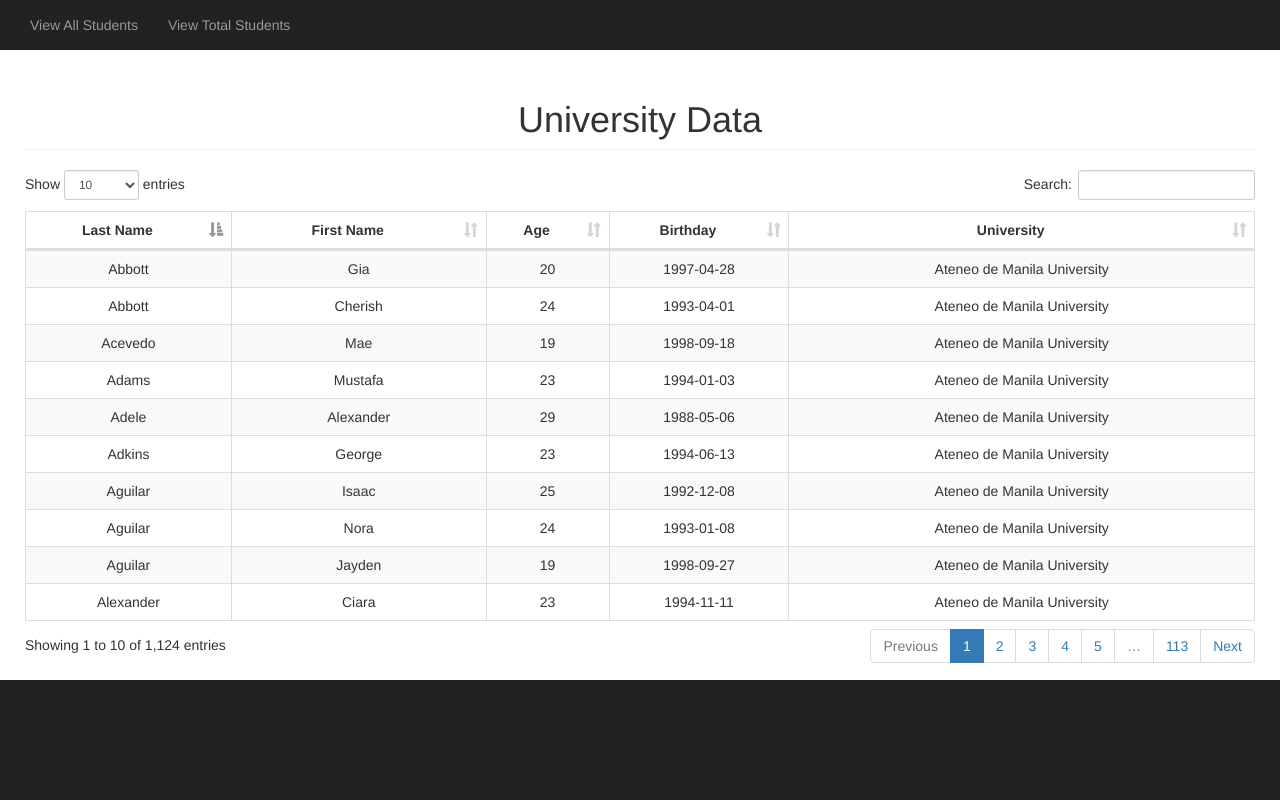
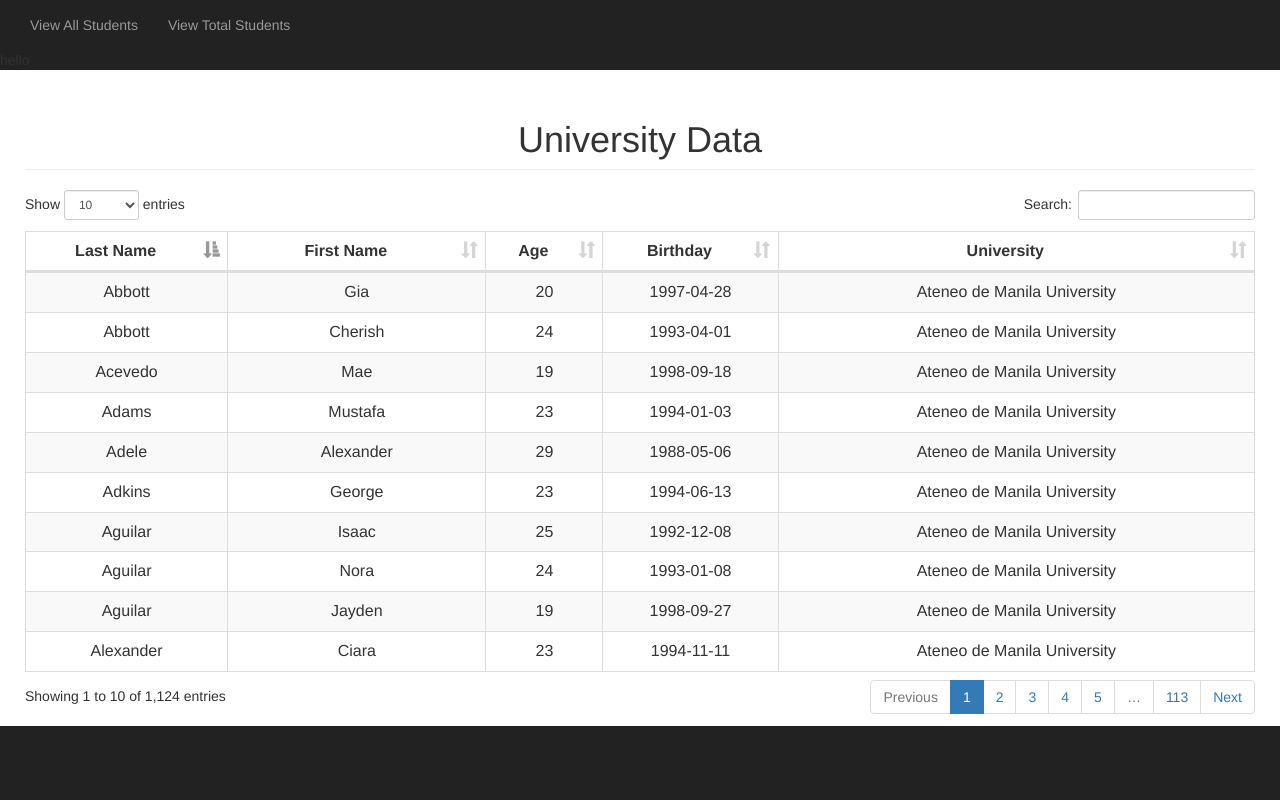
Before and after one commit to jonasd1v/SYSINTGRepo, a PHP site: page /pages/index.php in a window 1280 px wide. Run offline with PHP 8.4, Linux system fonts and the light colour scheme; data comes from the database, SQL or seed files in the repository.

Commit message:
Modified index.php code

```diff
--- a/FinalProject/pages/index.php
+++ b/FinalProject/pages/index.php
@@ -1,6 +1,6 @@
 <?php
 require_once ('db_connect.php');
-
+echo "hello";
 ?>
 <!DOCTYPE html>
 <html lang="en">
```
